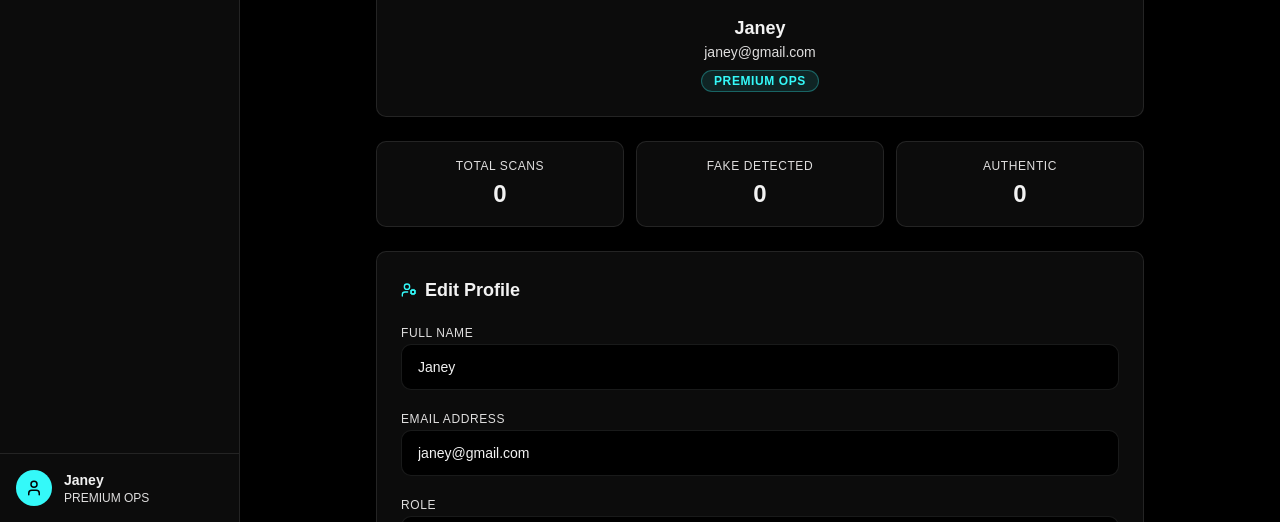
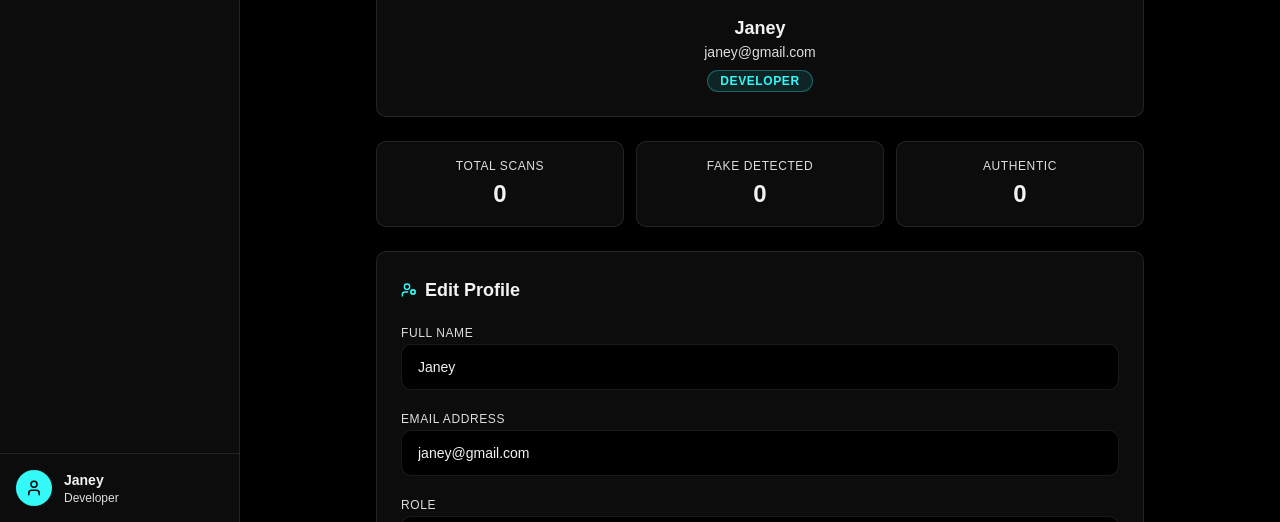
Before and after one commit to Sidney-130/verify-wave-test, a React (Vite) app: page /profile in a window 1280 px wide. Shown: the part 278-800 px from the top of the page. Built offline with nearby package versions, Linux system fonts and the light colour scheme.

Commit message:
update tag

```diff
--- a/src/components/Sidebar.tsx
+++ b/src/components/Sidebar.tsx
@@ -77,9 +77,7 @@ export function Sidebar({ open, onClose }: SidebarProps) {
             <p className="text-sm font-semibold text-foreground truncate">
               Janey
             </p>
-            <p className="text-xs text-muted-foreground truncate">
-              PREMIUM OPS
-            </p>
+            <p className="text-xs text-muted-foreground truncate">Developer</p>
           </div>
         </NavLink>
       </aside>
--- a/src/store/userStore.ts
+++ b/src/store/userStore.ts
@@ -16,7 +16,7 @@ export const useUserStore = create<UserStore>()(
     (set) => ({
       name: "Janey",
       email: "janey@gmail.com",
-      role: "PREMIUM OPS",
+      role: "Developer",
       setField: (key, value) => set({ [key]: value } as Partial<UserStore>),
     }),
     { name: "trustscan-user" },
```
